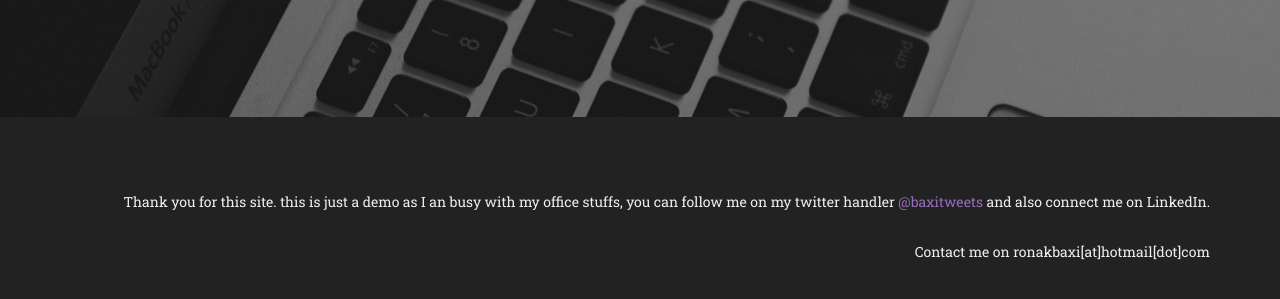
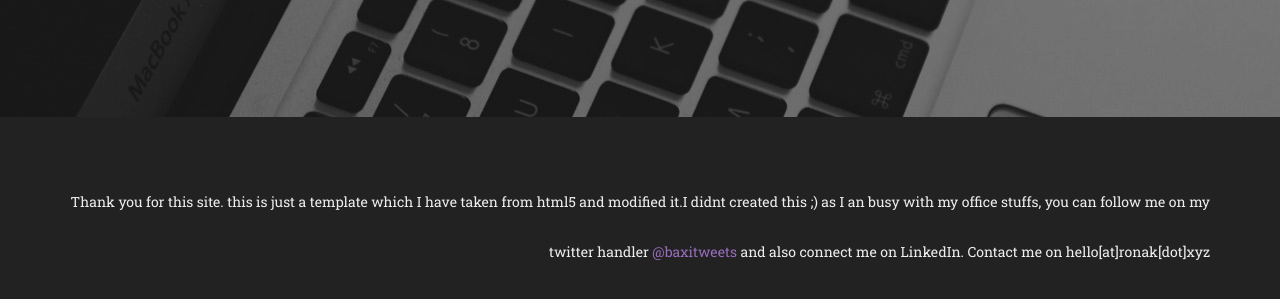
Before and after one commit to ronakbaxi/ronakbaxi.github.io, a plain HTML site: page index.html in a window 1280 px wide. Shown: the part 2709-3008 px from the top of the page. Drawn offline with Linux system fonts and the light colour scheme.

Commit message:
Update index.html

```diff
--- a/index.html
+++ b/index.html
@@ -216,7 +216,7 @@
             <div class="container">
                 <div class="row">
                     <div class="col-sm-12">
-                        <p>Thank you for this site. this is just a demo as I an busy with my office stuffs, you can follow me on my twitter handler <a href="https://twitter.com/baxitweets">@baxitweets</a> and also connect me on LinkedIn. Contact me on ronakbaxi[at]hotmail[dot]com
+                        <p>Thank you for this site. this is just a template which I have taken from html5 and modified it.I didnt created this ;) as I an busy with my office stuffs, you can follow me on my twitter handler <a href="https://twitter.com/baxitweets">@baxitweets</a> and also connect me on LinkedIn. Contact me on hello[at]ronak[dot]xyz
                         </p>
                     </div>
                 </div>
```
